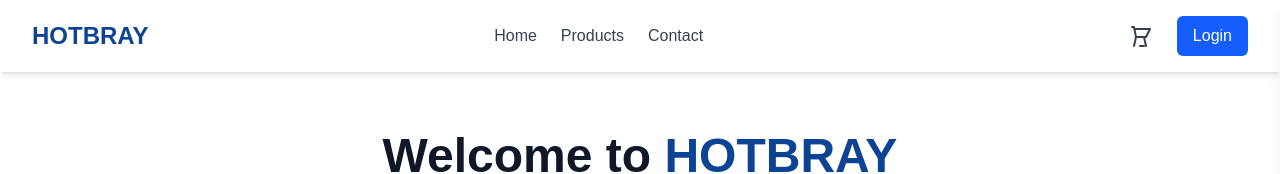
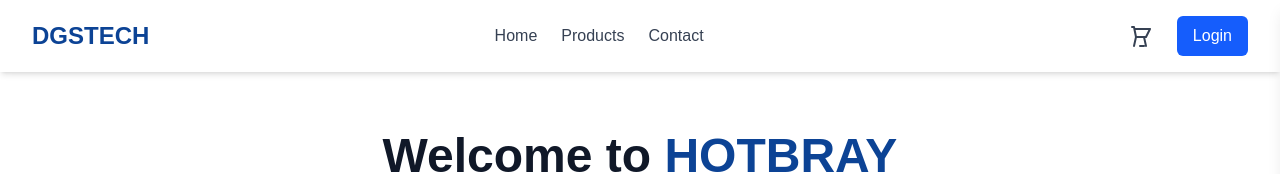
Before and after one commit to Rathnapriya1/frontend_HOTBRAY, a Next.js app: page / in a window 1280 px wide. Shown: the top 174 px of the page. Built offline with nearby package versions, Linux system fonts and the light colour scheme; no server answers.

Commit message:
Navbar.tsx

```diff
--- a/app/componets/Navbar.tsx
+++ b/app/componets/Navbar.tsx
@@ -14,7 +14,7 @@
       <nav className="flex items-center justify-between px-8 py-4 bg-white shadow-md sticky top-0 z-50">
         {/* Logo */}
         <a href="./">
-          <h1 className="text-2xl font-bold logo">HOTBRAY</h1>
+          <h1 className="text-2xl font-bold logo">DGSTECH</h1>
         </a>
 
         {/* Links */}
```
